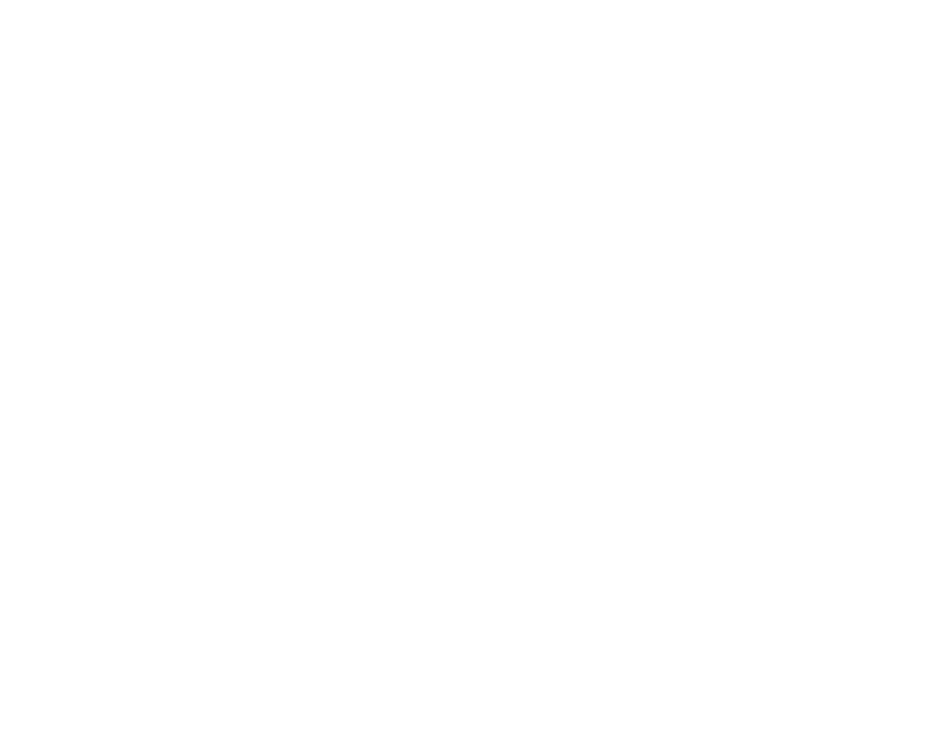
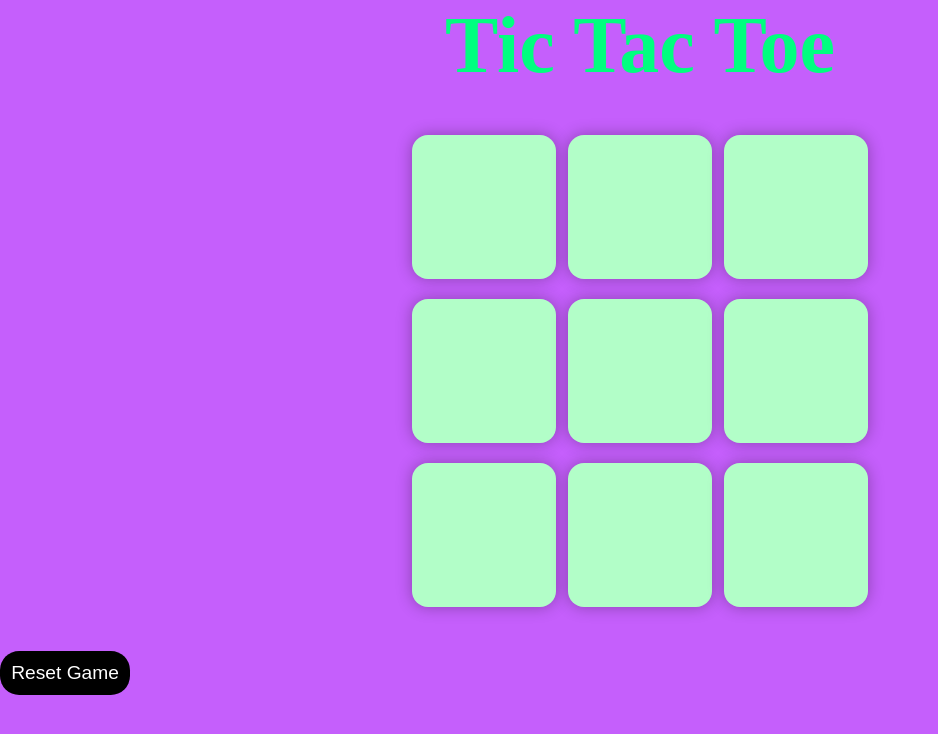
Before and after one commit to Krish26Jain/tic-tac-toe, a plain HTML site: page index.html in a window 1280 px wide. Shown: the whole page, without its empty margins (0-938 px from the left). Drawn offline with Linux system fonts and the light colour scheme.

Commit message:
basic layout setup and clickables

```diff
--- a/app.js
+++ b/app.js
@@ -0,0 +1,30 @@
+let boxes = document.querySelectorAll(".box");
+let resetBtn = document.querySelector("#reser-btn");
+
+let turnO = true;
+
+const WinPatterns = [
+    [0, 1, 2],
+    [0, 3, 6],
+    [0, 4, 8],
+    [1, 4, 7],
+    [2, 5, 8],
+    [2, 4, 6],
+    [3, 4, 5],
+    [6, 7, 8]
+];
+
+boxes.forEach((box) => {
+    box.addEventListener("click", () => {
+        console.log("box was clicked");
+        if(turnO) {
+            box.innerText = "O";
+            turnO = false;
+        }
+        else{
+            box.innerText = "X";
+            turnO = true;
+        }
+        box.disabled = true;
+    });
+});
--- a/index.html
+++ b/index.html
@@ -2,10 +2,28 @@
 <html lang="en">
 <head>
     <meta charset="UTF-8">
+    <link rel="stylesheet" href="style.css">
     <meta name="viewport" content="width=device-width, initial-scale=1.0">
     <title>Tic-Tac-Toe Game</title>
 </head>
 <body>
-
+    <main>
+        <h1>Tic Tac Toe</h1>
+        <div class="container">
+         <div class="game">
+            <button class="box"></button>
+            <button class="box"></button>
+            <button class="box"></button>
+            <button class="box"></button>
+            <button class="box"></button>
+            <button class="box"></button>
+            <button class="box"></button>
+            <button class="box"></button>
+            <button class="box"></button>
+         </div>
+        </div>
+        <button id="reset-btn">Reset Game</button>
+    </main>
+    <script src="app.js"></script>
 </body>
 </html>
--- a/style.css
+++ b/style.css
@@ -0,0 +1,55 @@
+*{
+    margin: 0;
+    padding: 0;
+}
+
+h1{
+    text-align: center;
+    font-size: 10vmin;
+    color:springgreen ;
+}
+
+body{
+    background-color: #C55FFC;
+    text-align: centre;
+}
+
+.container {
+    height: 70vh;
+    display:flex;
+
+    justify-content: center;
+    align-items: center;
+}
+
+.game{
+    height: 60vmin;
+    width: 60vmin;
+    display:flex;
+    flex-wrap: wrap;
+    justify-content: center;
+    align-items: center;
+    gap: 1.5vmin;
+
+
+}
+
+.box{
+    height: 18vmin;
+    width: 18vmin;
+    border-radius: 1rem;
+    border: none;
+    box-shadow: 0 0 1rem rgba(0,0,0,0.3);
+    font-size: 12vmin;
+    background-color: #b2fec8;
+    color: #593b77;
+}
+
+#reset-btn{
+    background-color: #000;
+    color: #fff;
+    padding: 0.7rem;
+    font-size: 1.2rem;
+    border-radius: 1.2rem;
+    border: none;
+}
```
